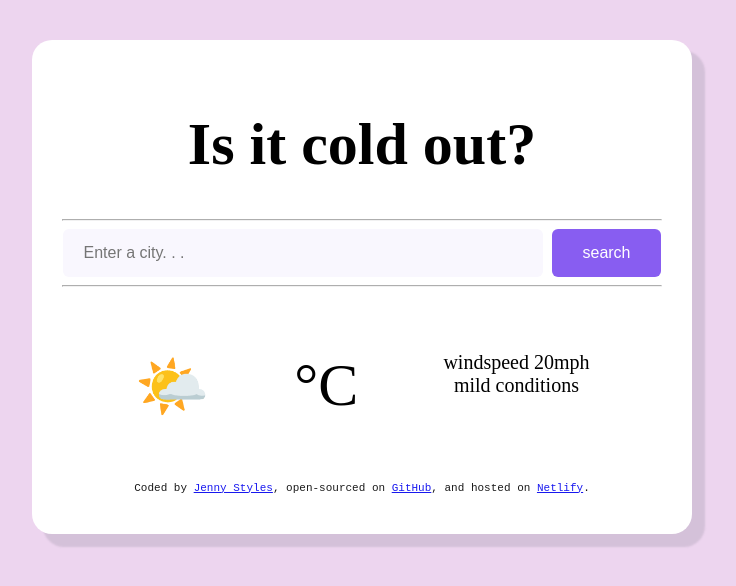
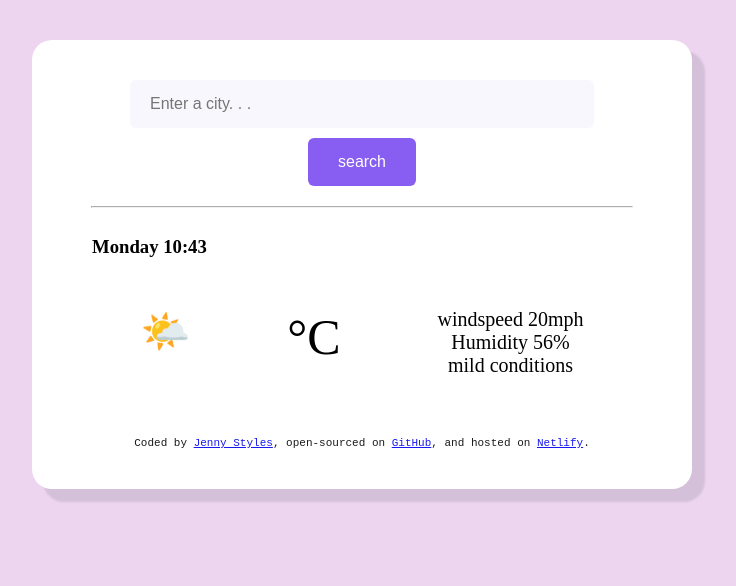
Before and after one commit to PurpleRazor/PlusWeek7WeatherAppRebuild, a plain HTML site: page index.html in a window 1280 px wide. Shown: the whole page, without its empty margins (278-1014 px from the left). Drawn offline with nearby package versions, Linux system fonts and the light colour scheme; no server answers.

Commit message:
added ements ready to import API weather data, tweaked CSS

```diff
--- a/index.html
+++ b/index.html
@@ -10,9 +10,7 @@
   <body>
     <main id="container">
       <header>
-        <h1>Is it cold out?</h1>
-        <hr />
-        <form action="search" id="city-search-form">
+        <form action="search" class="city-search-form" id="city-search-form">
           <input
             type="search"
             placeholder="Enter a city. . ."
@@ -27,10 +25,11 @@
 
       <main>
         <h2 id="city"></h2>
+        <h3 id="day-time">Monday 10:43</h3>
         <ul>
           <li class="weather-emoji">🌤️</li>
           <li class="weather-temp"><span id="city-temperature"></span>°C</li>
-          <li>windspeed 20mph<br />mild conditions</li>
+          <li>windspeed 20mph<br />Humidity 56%<br />mild conditions</li>
         </ul>
       </main>
 
--- a/style.css
+++ b/style.css
@@ -10,10 +10,6 @@
 body {
   text-align: center;
   background-color: rgb(237, 213, 239);
-}
-
-h1 {
-  font-size: 60px;
 }
 
 .search-input {
@@ -30,21 +26,34 @@ h1 {
   padding: 15px 30px;
   border: none;
   font-size: 16px;
-  margin-left: 5px;
+  margin: 10px;
   border-radius: 6px;
   color: white;
 }
 
+.city-search-form {
+  margin: 10px;
+}
+
 h2 {
-  font-size: 40px;
+  font-size: 50px;
+  margin: 0 auto;
   text-align: left;
-  margin-left: 40px;
+  padding: 20px 0 0 30px;
+}
+
+h3 {
+  margin: 0 auto;
+  text-align: left;
+  padding: 0 0 0 30px;
 }
 
 hr {
   opacity: 0.8;
-  margin: 30;
+  margin: 20px 0 20px 0 auto;
+  width: 90%;
 }
+
 ul {
   list-style-type: none;
   display: flex;
@@ -54,11 +63,11 @@ ul {
 }
 
 .weather-emoji {
-  font-size: 60px;
+  font-size: 40px;
 }
 
 .weather-temp {
-  font-size: 60px;
+  font-size: 50px;
 }
 
 footer {
```
